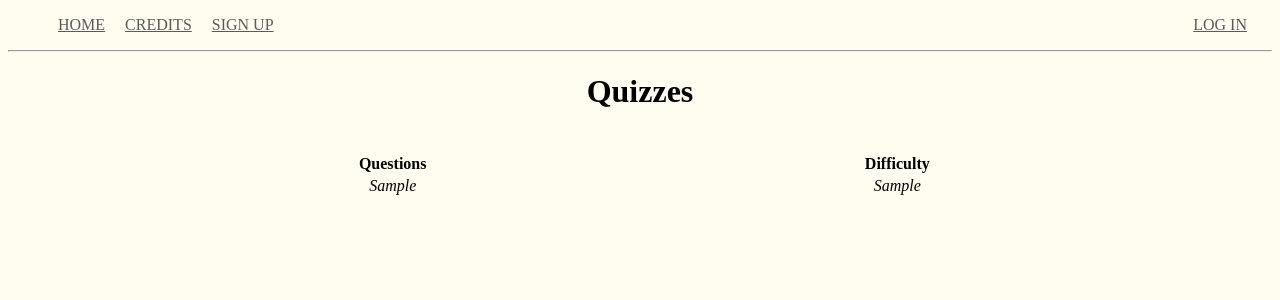
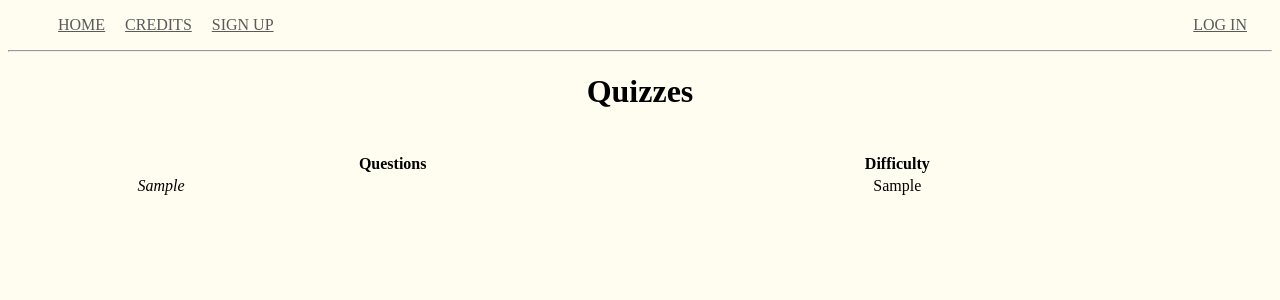
Before and after one commit to BZaldua/WebSistemak, a PHP site: page /quiz.php in a window 1280 px wide. Shown: the top 300 px of the page. Run offline with PHP 8.4, Linux system fonts and the light colour scheme; tables that the repository leaves empty or names only in its code hold one stand-in row (values such as "Sample post"); data that the repository does not hold is empty.

Commit message:
Erroreak zuzendu

```diff
--- a/login.php
+++ b/login.php
@@ -39,7 +39,7 @@ if($user == $user2 && $password == $pass2)
  $_SESSION['session_username']=$user;
 
 /* Redirect browser */
- header("Location: InserQuestion.php");
+ header("Location: InsertQuestion.php");
  }
  } else {
 
--- a/quiz.php
+++ b/quiz.php
@@ -47,8 +47,8 @@
 				while ($row = mysqli_fetch_assoc($erantzunak)){
 					echo "
 					<tr>
-						<td>".$row['galdera']."</td>
-						<td>".$row['zailtasuna']."</td>
+						<td id='tdg'>".$row['galdera']."</td>
+						<td id='tdz'>".$row['zailtasuna']."</td>
 					</tr>";
 				}
 				echo "</table>";
--- a/stylesPWS/estiloa.css
+++ b/stylesPWS/estiloa.css
@@ -75,6 +75,11 @@ height:90px;
 	margin:auto;
 }
 
-#galderakTaula td{
+#tdg{
 	font-style:italic;
+	text-align:left;
 }
+
+#tdz{
+	text-align:center;
+}
```
